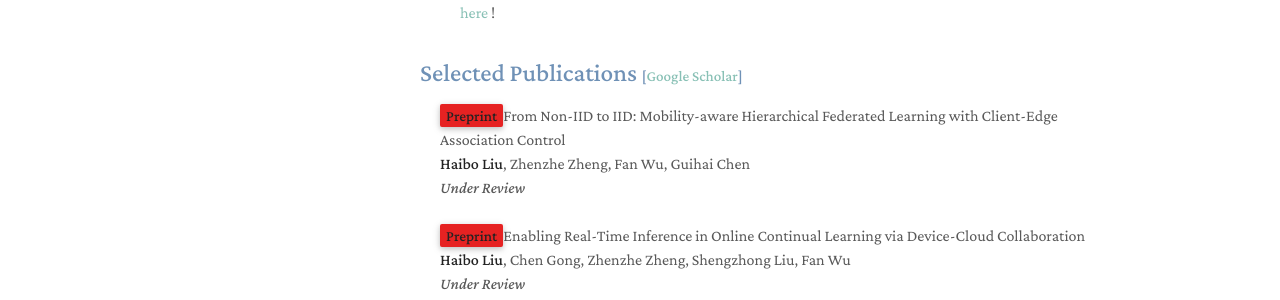
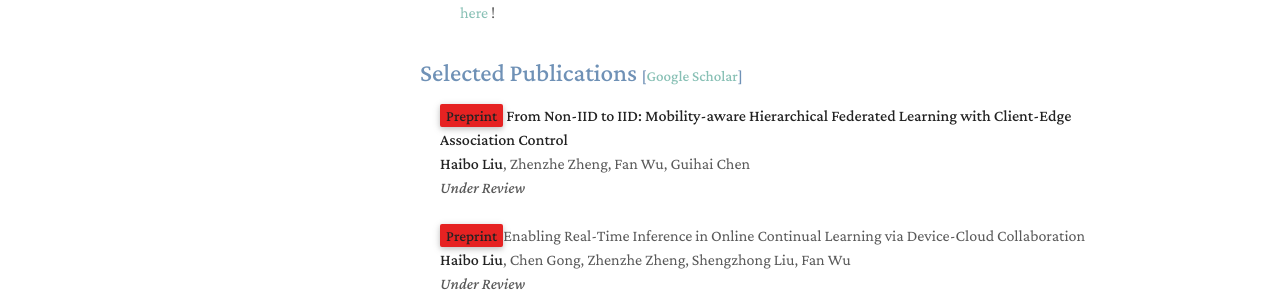
Before and after one commit to liuhaibo919/liuhaibo919.github.io, a Jekyll site: the page built from index.md, in a window 1280 px wide. Shown: the part 500-800 px from the top of the page. Built offline with Jekyll 4.4.1, drawn with Linux system fonts in a browser that asks for light colours; a style sheet for code colours, icons or effects is not loaded.

```diff
--- a/_data/publications.yml
+++ b/_data/publications.yml
@@ -1,5 +1,5 @@
 main:
-  - title: "From Non-IID to IID: Mobility-aware Hierarchical Federated Learning with Client-Edge Association Control"
+  - title: "<strong> From Non-IID to IID: Mobility-aware Hierarchical Federated Learning with Client-Edge Association Control</strong>"
     authors: <strong>Haibo Liu/strong>, Zhenzhe Zheng, Fan Wu, Guihai Chen
     pub_short: <strong>Preprint</strong>
     authors: <strong> Haibo Liu</strong>, Zhenzhe Zheng, Fan Wu, Guihai Chen
```
